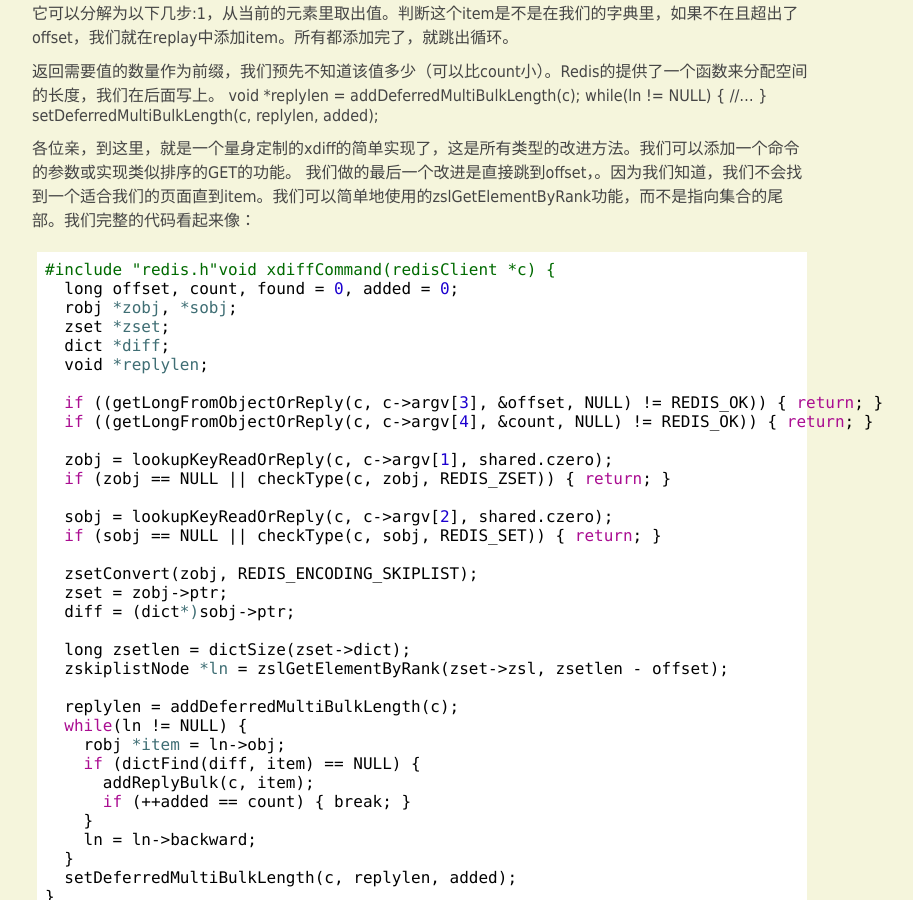
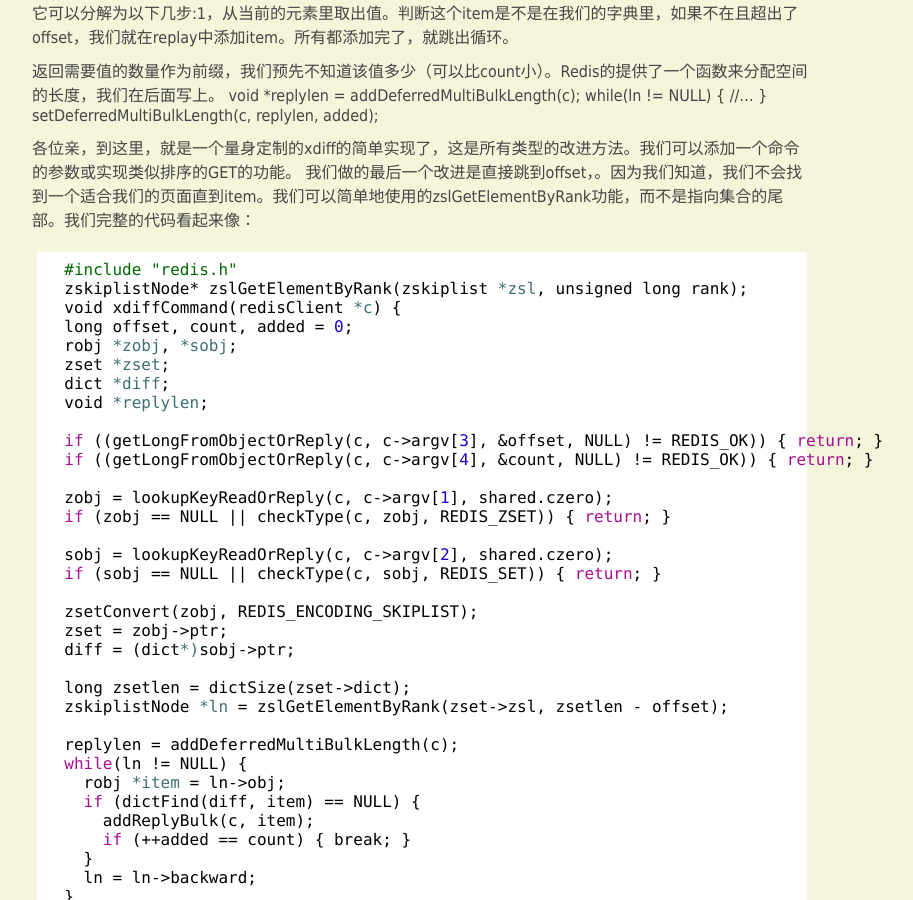
Before and after one commit to hopestar/hopestar.github.com, a Jekyll site: the page built from _posts/2013-07-16-Writing-a-Custom-Redis-Command-In-C-Part-2.md, in a window 1280 px wide and 900 px high, scrolled down 1111 px. Shown: the whole window, without its empty margins (218-1131 px from the left). Built offline with Jekyll 4.4.1, drawn with Linux system fonts in a browser that asks for light colours; Markdown is read by kramdown in place of the engine named in the settings.

Commit message:
Update 2013-07-16-Writing-a-Custom-Redis-Command-In-C-Part-2.md

```diff
--- a/_posts/2013-07-16-Writing-a-Custom-Redis-Command-In-C-Part-2.md
+++ b/_posts/2013-07-16-Writing-a-Custom-Redis-Command-In-C-Part-2.md
@@ -55,8 +55,10 @@ lookupKeyReadOrReply函数是用来返回一个redis的对象（robj），我们
 各位亲，到这里，就是一个量身定制的xdiff的简单实现了，这是所有类型的改进方法。我们可以添加一个命令的参数或实现类似排序的GET的功能。
 我们做的最后一个改进是直接跳到offset，。因为我们知道，我们不会找到一个适合我们的页面直到item。我们可以简单地使用的zslGetElementByRank功能，而不是指向集合的尾部。我们完整的代码看起来像：
 
-    #include "redis.h"void xdiffCommand(redisClient *c) {
-      long offset, count, found = 0, added = 0;
+      #include "redis.h"
+      zskiplistNode* zslGetElementByRank(zskiplist *zsl, unsigned long rank);
+      void xdiffCommand(redisClient *c) {
+      long offset, count, added = 0;
       robj *zobj, *sobj;
       zset *zset;
       dict *diff;
```
